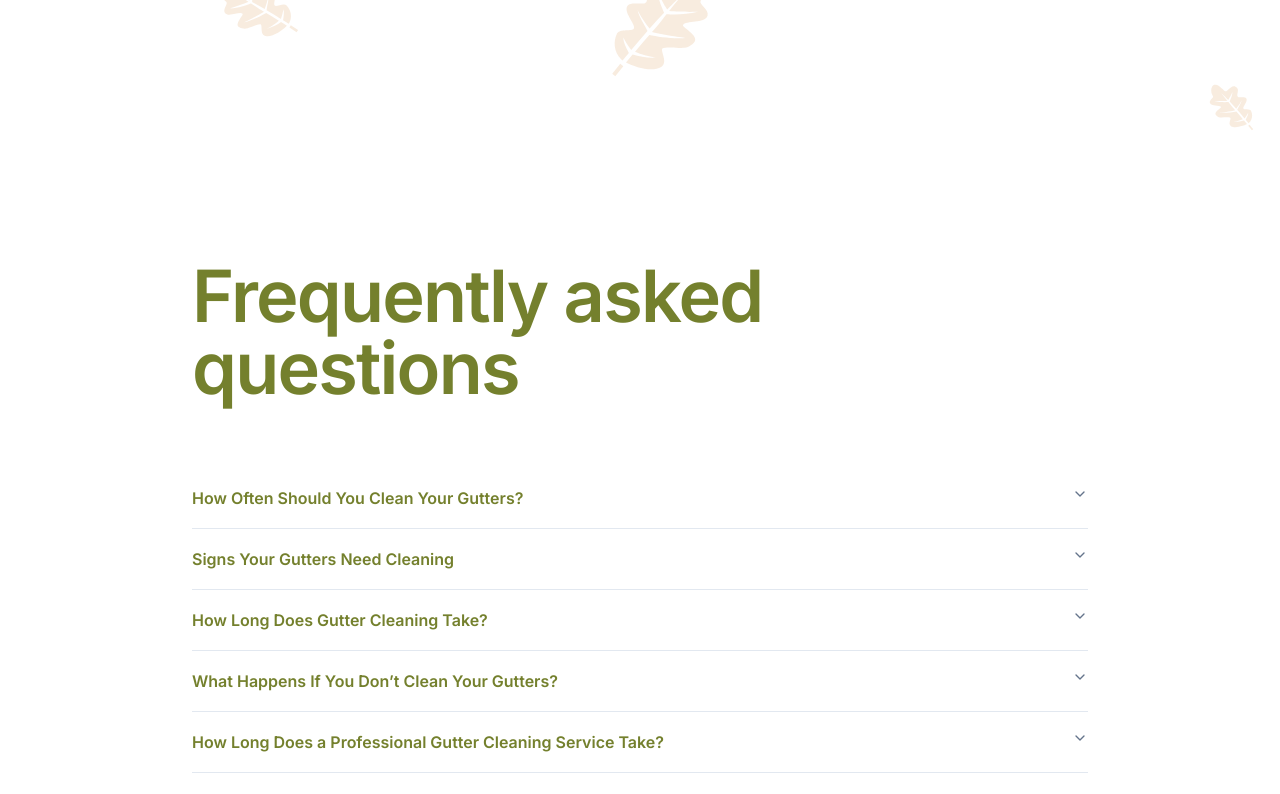
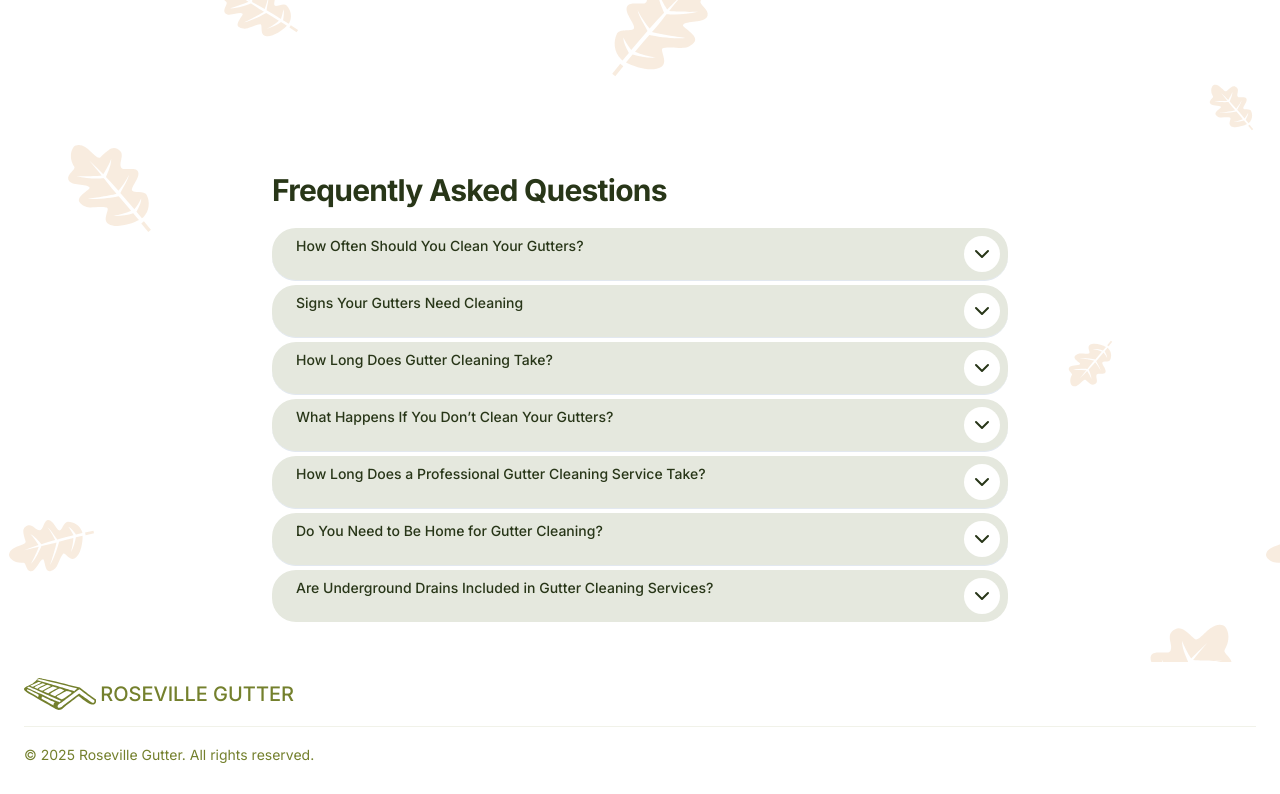
Before and after one commit to TishinIlia/gutter-god, a React (Vite) app: page / in a window 1280 px wide. Shown: the part 1480-2274 px from the top of the page. Built offline with nearby package versions, Linux system fonts and the light colour scheme.

Commit message:
feat: update faq section

```diff
--- a/src/components/screens/FAQ.tsx
+++ b/src/components/screens/FAQ.tsx
@@ -1,4 +1,6 @@
 import { FC } from 'react'
+
+import { ChevronDownIcon } from 'lucide-react'
 
 import {
   Accordion,
@@ -9,31 +11,35 @@ import {
 import { FAQs } from '@/utils/const.tsx'
 
 const FAQ: FC = () => (
-  <div className="bg-background px-6 py-24 sm:py-32 lg:px-8">
-    <div className="mx-auto">
-      <div className="mx-auto max-w-4xl">
-        <h2 className="text-foreground text-5xl font-semibold tracking-tight sm:text-7xl">
-          Frequently asked questions
+  <div className="mx-auto px-4 py-7 sm:max-w-3xl sm:py-10">
+    <h2 className="text-accent-foreground text-sm font-bold tracking-tight sm:text-3xl">
+      Frequently Asked Questions
     </h2>
-        <div className="divide-foreground/10 mt-10 space-y-6 divide-y">
-          <Accordion className="pt-6" type="multiple">
+    <div className="mt-5">
+      <Accordion className="space-y-1" type="multiple">
         {FAQs.map((faq, index) => (
-              <AccordionItem value={`${index}`}>
-                <AccordionTrigger>
-                  <span className="text-foreground text-base/7 font-semibold">
+          <AccordionItem
+            className="bg-accent rounded-2xl py-2 pr-2 pl-2 sm:rounded-3xl sm:pl-6"
+            value={`${index}`}
+          >
+            <AccordionTrigger className="group flex w-full items-start justify-between p-0">
+              <span className="text-accent-foreground flex-1">
                 {faq.question}
+              </span>
+              <span className="bg-background flex size-5 items-center justify-center rounded-full sm:size-9">
+                <ChevronDownIcon className="text-accent-foreground size-2 in-data-[state=open]:rotate-180 sm:size-6" />
               </span>
             </AccordionTrigger>
             <AccordionContent>
-                  <p className="text-foreground text-base/7">{faq.answer}</p>
+              <p className="text-accent-foreground pt-3 font-light">
+                {faq.answer}
+              </p>
             </AccordionContent>
           </AccordionItem>
         ))}
       </Accordion>
     </div>
   </div>
-    </div>
-  </div>
 )
 
 export default FAQ
--- a/src/components/ui/accordion.tsx
+++ b/src/components/ui/accordion.tsx
@@ -1,7 +1,6 @@
 import * as React from 'react'
 
 import * as AccordionPrimitive from '@radix-ui/react-accordion'
-import { ChevronDownIcon } from 'lucide-react'
 
 import { cn } from '@/lib/utils'
 
@@ -40,7 +39,6 @@ function AccordionTrigger({
         {...props}
       >
         {children}
-        <ChevronDownIcon className="text-muted-foreground pointer-events-none size-4 shrink-0 translate-y-0.5 transition-transform duration-200" />
       </AccordionPrimitive.Trigger>
     </AccordionPrimitive.Header>
   )
--- a/src/index.css
+++ b/src/index.css
@@ -28,7 +28,7 @@ layer(base);
   --roseville: hsl(69, 48%, 34%);
   --roseville-primary: hsl(69, 69%, 25%);
   --roseville-accent: hsl(88, 38.5%, 15.3%);
-  --roseville-background: hsl(67, 24%, 93%);
+  --roseville-background: hsl(76, 19%, 89%);
 
   --background: hsl(0 0% 100%);
   --foreground: var(--roseville);
--- a/src/utils/const.tsx
+++ b/src/utils/const.tsx
@@ -86,7 +86,7 @@ export const FAQs: FAQType[] = [
         <br />
         There are several situations where you may need to clean your gutters
         more often, including:
-        <ul className="my-6 ml-6 list-disc [&>li]:mt-2">
+        <ul className="list-disc sm:my-6 sm:ml-6 [&>li]:mt-2">
           <li>
             After storms that deposit leaves, dirt, and debris into your gutters
           </li>
@@ -120,7 +120,7 @@ export const FAQs: FAQType[] = [
       <>
         Neglecting gutter maintenance can lead to serious consequences,
         including:
-        <ul className="my-6 ml-6 list-disc [&>li]:mt-2">
+        <ul className="list-disc sm:my-6 sm:ml-6 [&>li]:mt-2">
           <li>
             <strong>Basement Flooding</strong> – When water overflows due to
             clogged gutters, it can saturate the soil near your foundation,
@@ -174,7 +174,7 @@ export const FAQs: FAQType[] = [
       <>
         A professional gutter cleaning service varies in duration based on the
         size of your home and the extent of debris accumulation.
-        <ul className="my-6 ml-6 list-disc [&>li]:mt-2">
+        <ul className="list-disc sm:my-6 sm:ml-6 [&>li]:mt-2">
           <li>Small homes with little debris: 20–30 minutes</li>
           <li>Small homes with a lot of debris: 60–90 minutes</li>
           <li>Larger homes (5,000+ sq. ft.): 2–3 hours with heavy debris</li>
```
Lines whose indentation alone changed are shown as unchanged.
